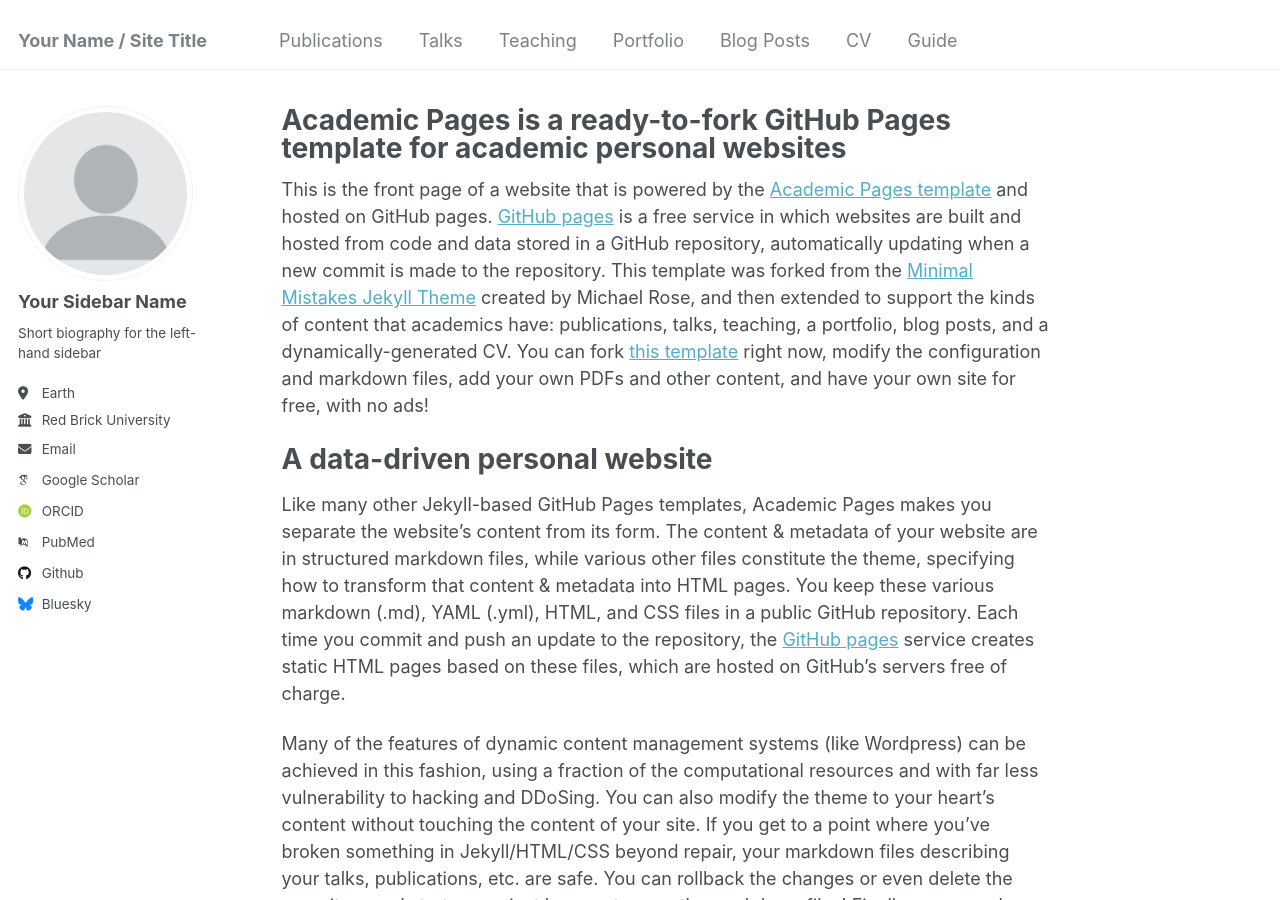
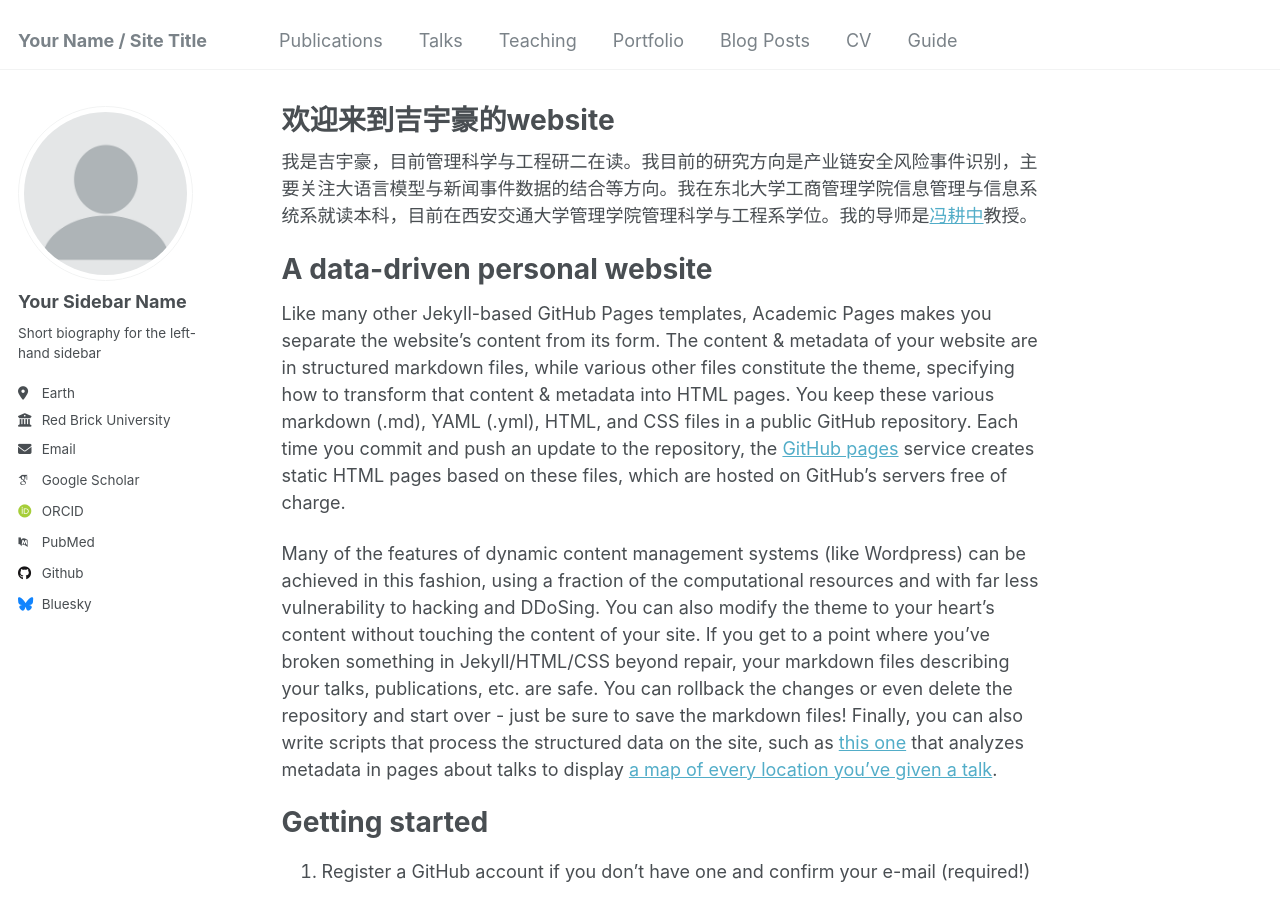
Before and after one commit to SK8-j/SK8-J.github.io, a Jekyll site: the page built from _pages/about.md, in a window 1280 px wide and 900 px high. Built offline with Jekyll 4.4.1, drawn with Linux system fonts in a browser that asks for light colours; some web fonts are replaced; part of the change alters nothing that is shown.

Commit message:
update aboutme

```diff
--- a/_pages/about.md
+++ b/_pages/about.md
@@ -1,13 +1,13 @@
 ---
 permalink: /
-title: "Academic Pages is a ready-to-fork GitHub Pages template for academic personal websites"
+title: "欢迎来到吉宇豪的website"
 author_profile: true
 redirect_from:
   - /about/
   - /about.html
 ---
 
-This is the front page of a website that is powered by the [Academic Pages template](https://github.com/academicpages/academicpages.github.io) and hosted on GitHub pages. [GitHub pages](https://pages.github.com) is a free service in which websites are built and hosted from code and data stored in a GitHub repository, automatically updating when a new commit is made to the repository. This template was forked from the [Minimal Mistakes Jekyll Theme](https://mmistakes.github.io/minimal-mistakes/) created by Michael Rose, and then extended to support the kinds of content that academics have: publications, talks, teaching, a portfolio, blog posts, and a dynamically-generated CV. You can fork [this template](https://github.com/academicpages/academicpages.github.io) right now, modify the configuration and markdown files, add your own PDFs and other content, and have your own site for free, with no ads!
+我是吉宇豪，目前管理科学与工程研二在读。我目前的研究方向是产业链安全风险事件识别，主要关注大语言模型与新闻事件数据的结合等方向。我在东北大学工商管理学院信息管理与信息系统系就读本科，目前在西安交通大学管理学院管理科学与工程系学位。我的导师是[冯耕中](https://som.xjtu.edu.cn/info/1712/11864.htm)教授。
 
 A data-driven personal website
 ======
@@ -18,11 +18,11 @@ Many of the features of dynamic content management systems (like Wordpress) can
 Getting started
 ======
 1. Register a GitHub account if you don't have one and confirm your e-mail (required!)
-1. Fork [this template](https://github.com/academicpages/academicpages.github.io) by clicking the "Use this template" button in the top right.
-1. Go to the repository's settings (rightmost item in the tabs that start with "Code", should be below "Unwatch"). Rename the repository "[your GitHub username].github.io", which will also be your website's URL.
-1. Set site-wide configuration and create content & metadata (see below -- also see [this set of diffs](http://archive.is/3TPas) showing what files were changed to set up [an example site](https://getorg-testacct.github.io) for a user with the username "getorg-testacct")
-1. Upload any files (like PDFs, .zip files, etc.) to the files/ directory. They will appear at https://[your GitHub username].github.io/files/example.pdf.
-1. Check status by going to the repository settings, in the "GitHub pages" section
+2. Fork [this template](https://github.com/academicpages/academicpages.github.io) by clicking the "Use this template" button in the top right.
+3. Go to the repository's settings (rightmost item in the tabs that start with "Code", should be below "Unwatch"). Rename the repository "[your GitHub username].github.io", which will also be your website's URL.
+4. Set site-wide configuration and create content & metadata (see below -- also see [this set of diffs](http://archive.is/3TPas) showing what files were changed to set up [an example site](https://getorg-testacct.github.io) for a user with the username "getorg-testacct")
+5. Upload any files (like PDFs, .zip files, etc.) to the files/ directory. They will appear at https://[your GitHub username].github.io/files/example.pdf.
+6. Check status by going to the repository settings, in the "GitHub pages" section
 
 Site-wide configuration
 ------
```
